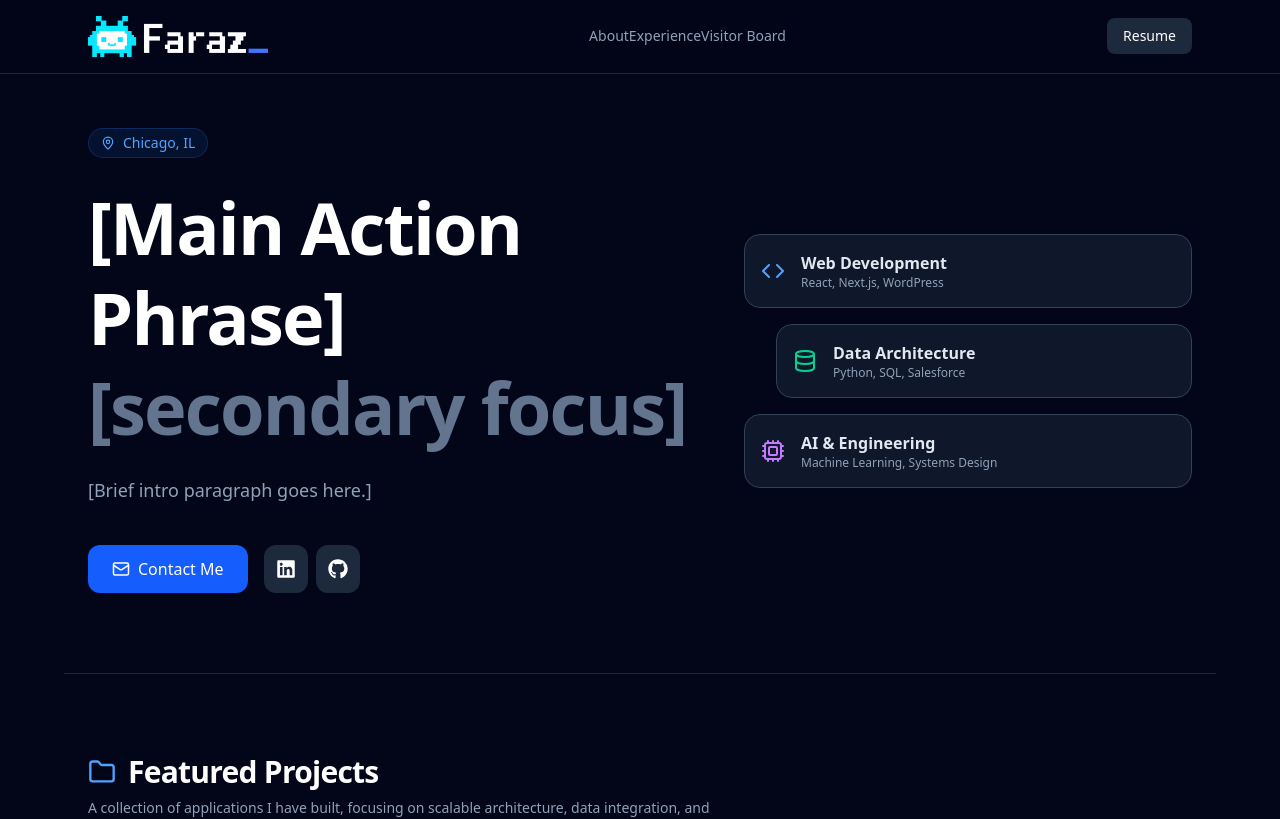
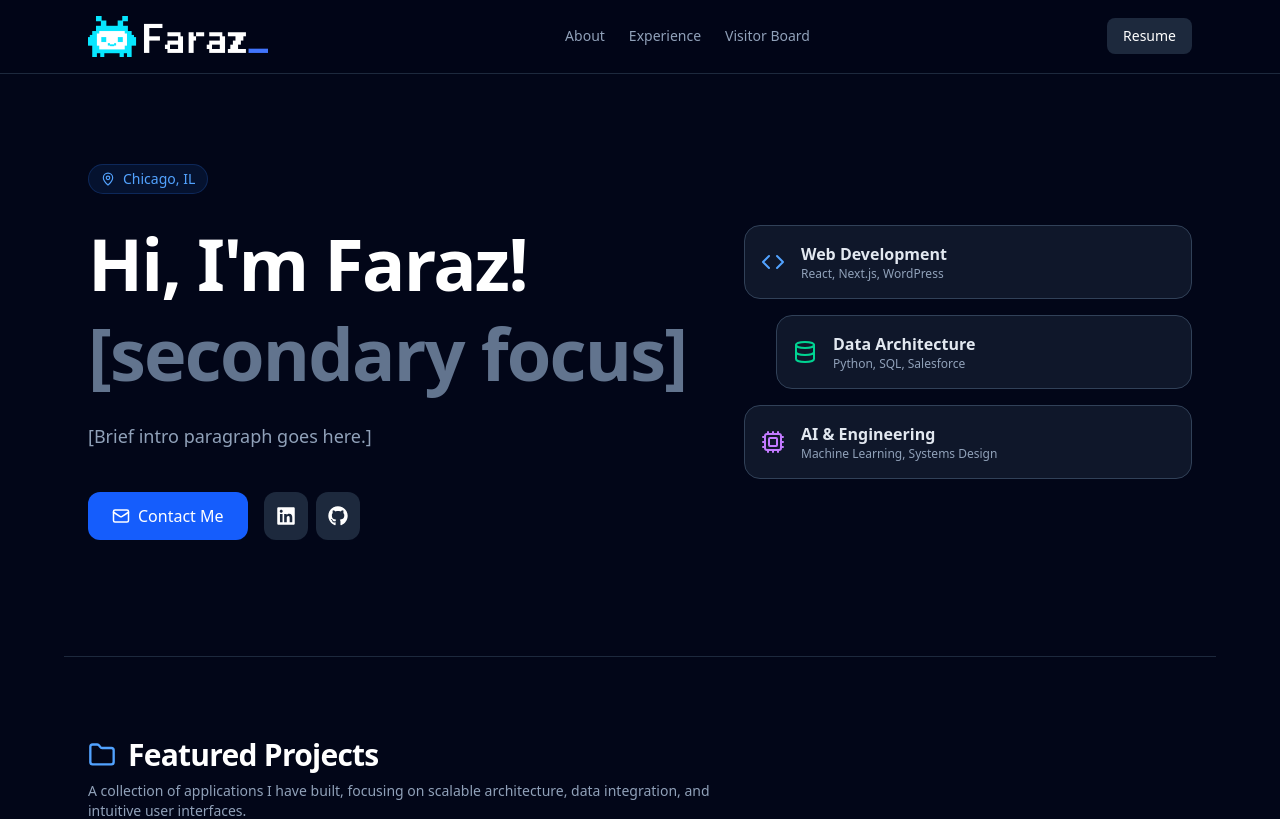
Before and after one commit to farazfayyaz/portfolio-2026, a Next.js app: page / in a window 1280 px wide. Shown: the top 819 px of the page. Built offline with nearby package versions, Linux system fonts and the light colour scheme.

Commit message:
edits to fix a Tailwind css bug on my PC. Issue on PC but works on Mac

```diff
--- a/src/components/hero.jsx
+++ b/src/components/hero.jsx
@@ -17,7 +17,7 @@ export default function Hero () {
 
                     {/* Main Headline */}
                     <h1 className='text-5xl md:text-7xl font-extrabold tracking-tight text-white leading-tight'>
-                        [Main Action Phrase] <br/>
+                        Hi, I'm Faraz! <br/>
                         <span className='text-slate-500'>
                             [secondary focus]
                         </span>
--- a/src/components/navbar.jsx
+++ b/src/components/navbar.jsx
@@ -20,7 +20,7 @@ export default function Navbar () {
                 </a>
 
                 {/* Nav links - desktop navigation */}
-                <div className='display:none md-flex gap-6 text-sm text-slate-400 '>
+                <div className='display:none md:flex gap-6 text-sm text-slate-400 '>
                     <a href='#About' className='hover:text-white transition-colors'>About</a>
                     <a href='#Projects' className='hover:text-white transition-colors'>Experience</a>
                     <a href='#VisitorBoard' className='hover:text-white transition-colors'>Visitor Board</a>
```
Also changed, not shown: 1 other file (tests, documents, lock files or other folders).
